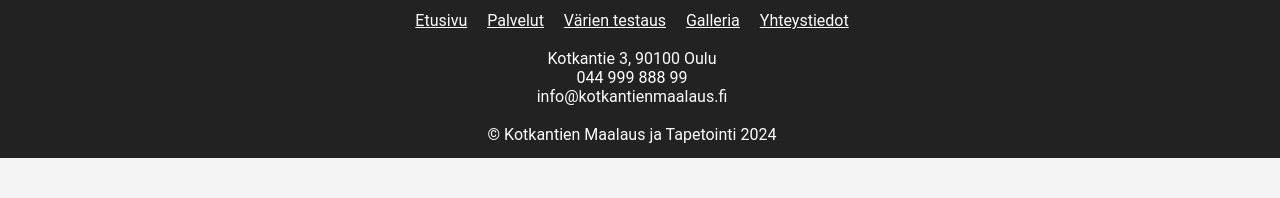
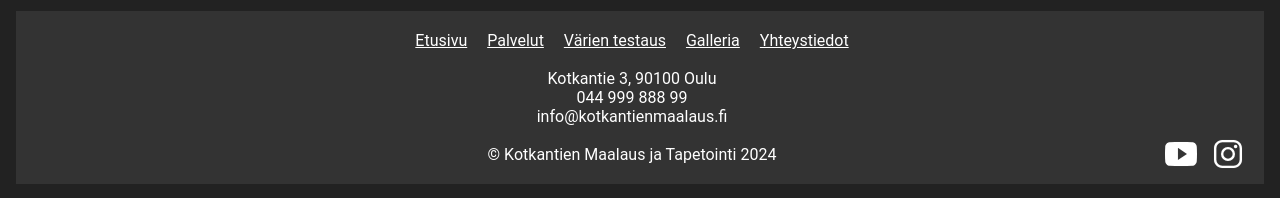
Before and after one commit to LeeviPartanen/Kotkantien-Maalaus-ja-Tapetointi, a plain HTML site: page index.html in a window 1280 px wide. Shown: the part 757-955 px from the top of the page. Before the commit the page ends 915 px from the top, so only its background shows below. Drawn offline with nearby package versions, Linux system fonts and the light colour scheme.

Commit message:
Lisätty sosiaalisen median linkit

```diff
--- a/index.html
+++ b/index.html
@@ -36,6 +36,9 @@
         </div>
     </div>
 
+    <script type="module" src="https://unpkg.com/ionicons@7.1.0/dist/ionicons/ionicons.esm.js"></script>
+    <script nomodule src="https://unpkg.com/ionicons@7.1.0/dist/ionicons/ionicons.js"></script>
+
     <footer>
         <div class="footer">
             <p><a href="index.html">Etusivu</a></p>
@@ -51,6 +54,14 @@
             <p>info@kotkantienmaalaus.fi</p>
             <br><br>
             <p>&copy; Kotkantien Maalaus ja Tapetointi 2024</p>
+            <div class="social-links">
+                <a href="https://www.youtube.com/" target="_blank">
+                    <ion-icon name="logo-youtube"></ion-icon>
+                </a>
+                <a href="https://www.instagram.com/" target="_blank">
+                    <ion-icon name="logo-instagram"></ion-icon>
+                </a>
+            </div>
         </div>
     </footer>
 </body>
--- a/stylesheet.css
+++ b/stylesheet.css
@@ -237,3 +237,32 @@ button:active {
 .gallery-item:hover {
     transform: scale(1.05);
 }
+.footer {
+    position: relative;
+    text-align: center;
+    padding: 20px;
+    background-color: #333;
+    color: white;
+}
+
+/* Sosiaalisen median linkkien sijainti ja tyyli */
+.social-links {
+    position: absolute;
+    bottom: 10px; /* Asettaa ikonit footerin alaosaan */
+    right: 20px;  /* Sijoittaa ikonit oikeaan alanurkkaan */
+    display: flex;
+    gap: 15px;
+}
+
+/* Ionicons-ikonien tyyli */
+.social-links ion-icon {
+    font-size: 32px;
+    color: white;
+    transition: transform 0.3s ease-in-out, color 0.3s ease-in-out;
+}
+
+/* Hover-efekti: suurentaa ja vaihtaa väriä */
+.social-links a:hover ion-icon {
+    transform: scale(1.2);
+    color: #ffcc00; /* Vaihda väri haluamaksesi */
+}
```
Also changed, not shown: galleria.html (+11 -0 lines), palvelut.html (+11 -0 lines), varientestaus.html (+12 -0 lines), yhteystiedot.html (+11 -0 lines).
